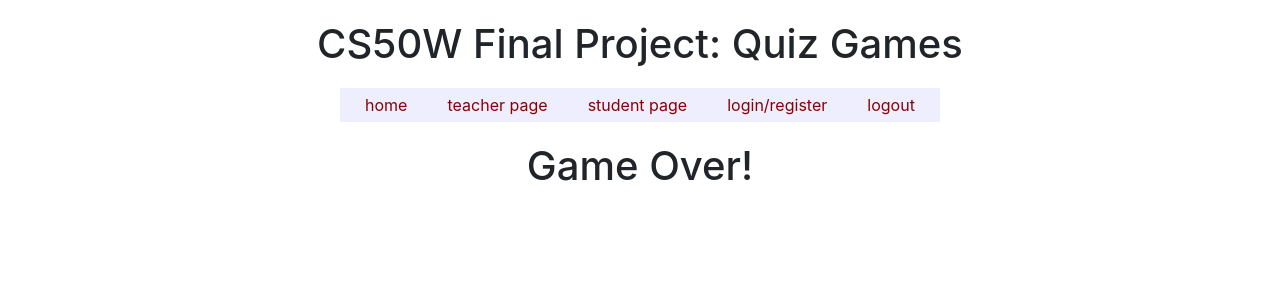
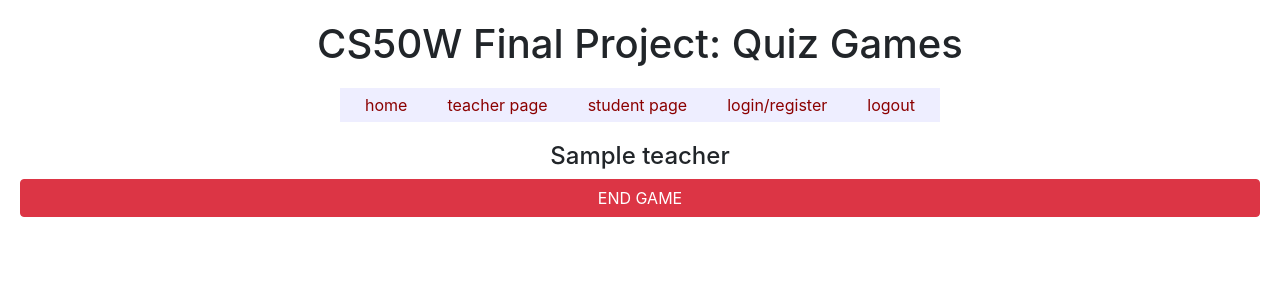
Before and after one commit to raphaeluziel/quiz, a Flask app: template templates/results.html in a window 1280 px wide. Shown: the top 300 px of the page. Run offline with Flask 2, Linux system fonts and the light colour scheme; the template is opened without the code that fills it: most values are stand-ins (such as "Sample title", 1, 10 or a date in 2020); some libraries are stand-ins or nearby versions.

Commit message:
still much to do

```diff
--- a/quiz.py
+++ b/quiz.py
@@ -1,6 +1,10 @@
 import os
 import json
 import requests
+
+# To enable websockets in VPS
+import eventlet
+from eventlet import wsgi
 
 from flask import Flask, Response, render_template, request, redirect, session, url_for, jsonify
 from flask_session import Session
@@ -169,6 +173,8 @@ def create_new_game():
     db.execute("INSERT INTO games (teacher, game_name, question_list) VALUES (:teacher, :game_name, :question_list)",
                {"teacher":session["teacher_id"], "game_name":request.form.get("game_name"), "question_list":question_list})
     db.commit()
+
+    session["game_name"] = request.form.get("game_name")
 
     return redirect("/teacher")
 
@@ -355,7 +361,7 @@ def message(data):
         question = db.execute("SELECT * FROM questions WHERE question_id = :question_id", {"question_id": question_id}).fetchone()
     else:
         message = {"game_id": game.game_id}
-        emit('end game', message, room=teacher.username)
+        emit('see results', message, room=teacher.username)
         return
 
     message = {
@@ -372,24 +378,50 @@ def message(data):
     # Server sends client the data
     emit("question", message, room=teacher.username)
 
+# Server receives end game signal from client
+@socketio.on("end game")
+def message(data):
+
+    print("receiveing signal from client to end the game")
+    print("DATA: {}".format(data))
+    print(session)
+
+    teacher = db.execute("SELECT * FROM teachers WHERE teacher_id=:teacher_id", {"teacher_id": session.get("teacher_id")}).fetchone()
+    game = db.execute("SELECT * FROM games WHERE game_name = :game_name", {"game_name": session.get("game_name")}).fetchone()
+
+    message = {
+        "message": "Game is Over!",
+        "teacher": teacher.teacher_id,
+        "game": game.game_id
+    }
+
+    print("DATA: {}".format(data))
+    print("MESSAGE {}".format(message))
+
+    # Server sends signal that game is over
+    emit("game over", message, room=teacher.username)
+
 # Join a room
 @socketio.on("join")
 def message(data):
     join_room(data["room"])
 
 
-""" **************************** END OF GAME ******************************* """
+""" **************************** SHOW RESULTS ****************************** """
 
 @app.route("/results")
 def results():
 
     """Render game over page"""
 
-    return render_template("results.html")
+    game = db.execute("SELECT * FROM games WHERE game_id = :game_id", {"game_id": session.get("game_id")}).fetchone()
+    teacher = db.execute("SELECT * FROM teachers WHERE teacher_id = :teacher_id", {"teacher_id": session.get("teacher_id")}).fetchone()
+
+    return render_template("results.html", teacher=teacher, game=game)
 
 
-@app.route("/end")
-def end_game():
+@app.route("/score")
+def score():
 
     """Render game over page"""
 
@@ -397,12 +429,7 @@ def end_game():
     student = db.execute("SELECT * FROM students WHERE student_id = :student_id", {"student_id": session.get("student_id")}).fetchone()
 
     # Select all the questions that the student answered.
-    """
-    XXXXXXXXXXXXXXXXXXXXXXXXXXXXXXXXXXXXXXXXXXXXXXXXXXXXXXXXXXXXXXXXXXXXXXXXXXX
-    PROBLEM: This selects ALL of the questions that the student ever answered
-    in ALL of the games she played.  Must make it more selective.
-    XXXXXXXXXXXXXXXXXXXXXXXXXXXXXXXXXXXXXXXXXXXXXXXXXXXXXXXXXXXXXXXXXXXXXXXXXXX
-    """
+
     questions = db.execute("SELECT * FROM questions WHERE question_id = ANY(:question_list)", {"question_list":student.questions_answered}).fetchall()
 
     results_list = []
@@ -430,7 +457,17 @@ def end_game():
             correct = correct + 1
     score = round(100 * correct / total)
 
-    return render_template("end.html", student=student, questions=questions, results_list=results_list, score=score)
+    return render_template("score.html", student=student, questions=questions, results_list=results_list, score=score)
+
+
+""" **************************** END GAME ****************************** """
+
+@app.route("/end")
+def end_game():
+
+    """Render game over page"""
+
+    return render_template("end.html")
 
 
 if __name__ == "__main__":
--- a/quiz.sql
+++ b/quiz.sql
@@ -8,10 +8,12 @@ CREATE TABLE teachers (
 
 CREATE TABLE students (
   student_id SERIAL PRIMARY KEY,
-  student_name VARCHAR NOT NULL UNIQUE,
+  student_name VARCHAR NOT NULL,
+  students_teacher INTEGER REFERENCES teachers ON DELETE CASCADE,
   questions_answered INTEGER [] DEFAULT '{}',
   submitted_answers VARCHAR [] DEFAULT '{}',
-  results BOOLEAN [] DEFAULT '{}'
+  results BOOLEAN [] DEFAULT '{}',
+  UNIQUE (student_name, students_teacher)
 );
 
 CREATE TABLE games (
--- a/static/game.js
+++ b/static/game.js
@@ -1,6 +1,7 @@
 document.addEventListener('DOMContentLoaded', () => {
 
   room_name = document.querySelector('#room_name').innerHTML;
+  localStorage.setItem("room_student_is_in", room_name);
 
   // Start the socket connection
   var socket = io.connect(location.protocol + '//' + document.domain + ':' + location.port);
@@ -15,6 +16,7 @@ document.addEventListener('DOMContentLoaded', () => {
   socket.on('question', data => {
 
     document.getElementById('game_name').innerHTML = data.game;
+    localStorage.setItem("game_student_playing", data.game);
 
     // Create a form based on the question received by the server
     document.querySelector('#question_received').innerHTML =
@@ -44,8 +46,8 @@ document.addEventListener('DOMContentLoaded', () => {
 
     });
 
-  socket.on('end game', function() {
-    document.location.replace("/end");
+  socket.on('see results', function() {
+    document.location.replace("/score");
   });
 
 });
--- /dev/null
+++ b/static/results.js
@@ -0,0 +1,37 @@
+document.addEventListener('DOMContentLoaded', () => {
+
+  // Start the socket connection
+  var socket = io.connect(location.protocol + '//' + document.domain + ':' + location.port);
+
+  // The flask socket.io room name is the teacher name
+  room_name = localStorage.getItem("room_teacher_is_in");
+
+  // Teacher joins the room upon connecting to the socket
+  socket.on('connect', function() {
+    socket.emit('join', {room: localStorage.getItem("room_teacher_is_in")});
+  });
+
+  document.querySelector('#end_game').onclick = () => {
+
+    console.log("IM A CLICKING");
+
+    data = {
+      "game_id": "Sending end of game signal"
+    };
+    // Send signal to server that game is over
+    socket.emit('end game', data);
+
+  };
+
+  console.log("OK");
+
+  // Listen for signal that all questions have been sent and go to results
+
+
+  socket.on('game over', data => {
+    console.log("HEY YOU");
+    document.location.replace("/end");
+  });
+
+
+});
--- a/templates/game_control.html
+++ b/templates/game_control.html
@@ -1,7 +1,7 @@
 {% extends "layout.html" %}
 
 {% block title %}
-  Game Page
+  Game Control Page
 {% endblock %}
 
 {% block body %}
--- a/templates/results.html
+++ b/templates/results.html
@@ -1,12 +1,21 @@
 {% extends "layout.html" %}
 
 {% block title %}
-  Game Page
+  Results
 {% endblock %}
 
 {% block body %}
 
-  <h1>Game Over!</h1>
+  <h4>{{ teacher.name }}</h4>
 
+  <button id="end_game" class="btn btn-block btn-danger">END GAME</button>
+
+  <!-- needed to get information into end_game.js -->
+
+  <div id="game_id" hidden>{{ game.game_id }}</div>
+  <div id="teacher_username" hidden>{{ teacher.username }}</div>
+  <div id="teacher_id" hidden>{{ teacher.teacher_id }}</div>
+
+  <script type="text/javascript" src="/static/results.js"></script>
 
 {% endblock %}
--- /dev/null
+++ b/wsgi.py
@@ -0,0 +1,4 @@
+from quiz import app
+
+if __name__ == "__main__":
+    app.run()
```
Also changed, not shown: static/game_control.js (+6 -2 lines), static/score.js (added, +21 -0 lines), templates/end.html (+1 -19 lines), templates/score.html (added, +34 -0 lines), templates/sock.html (deleted, +0 -11 lines), 3 other files.
